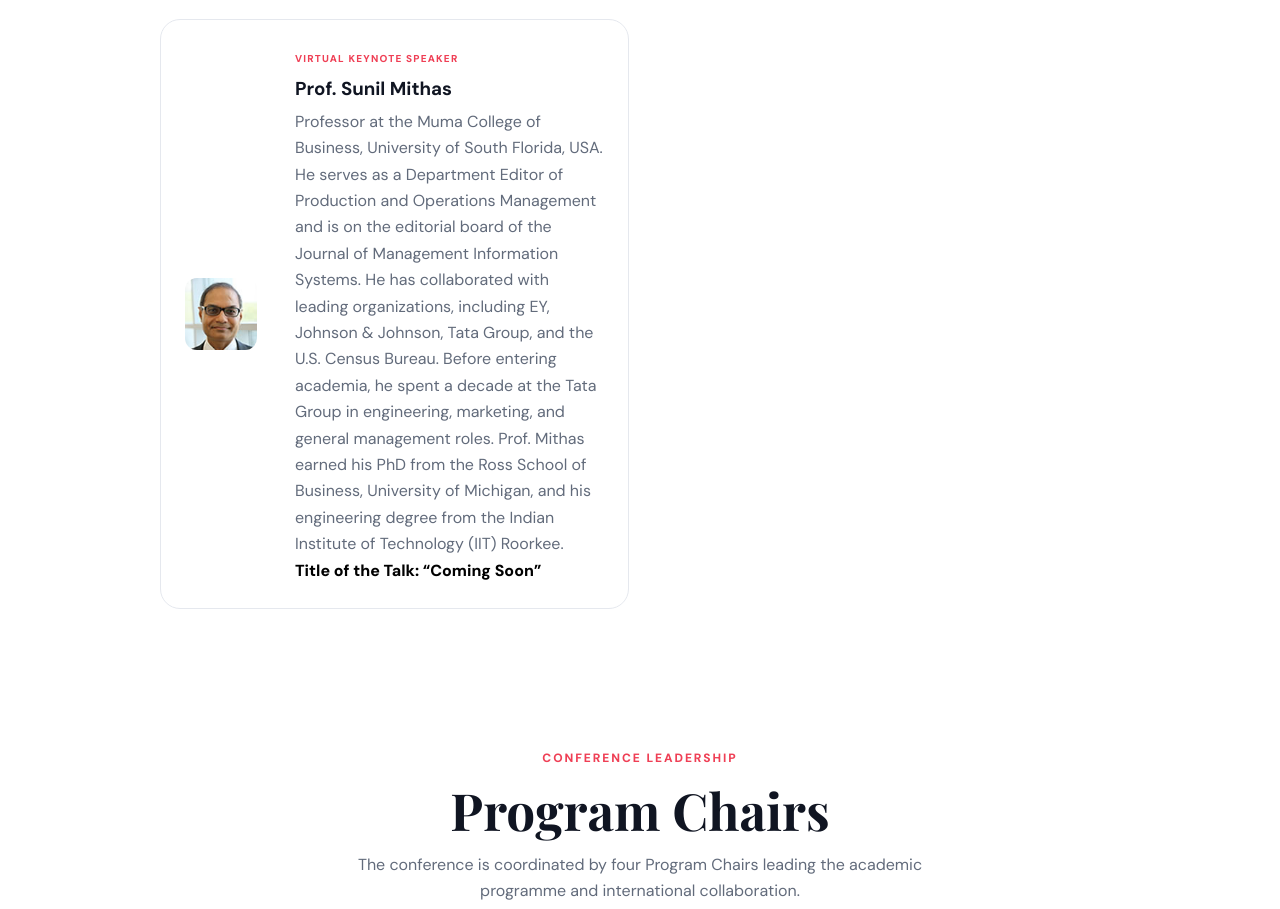
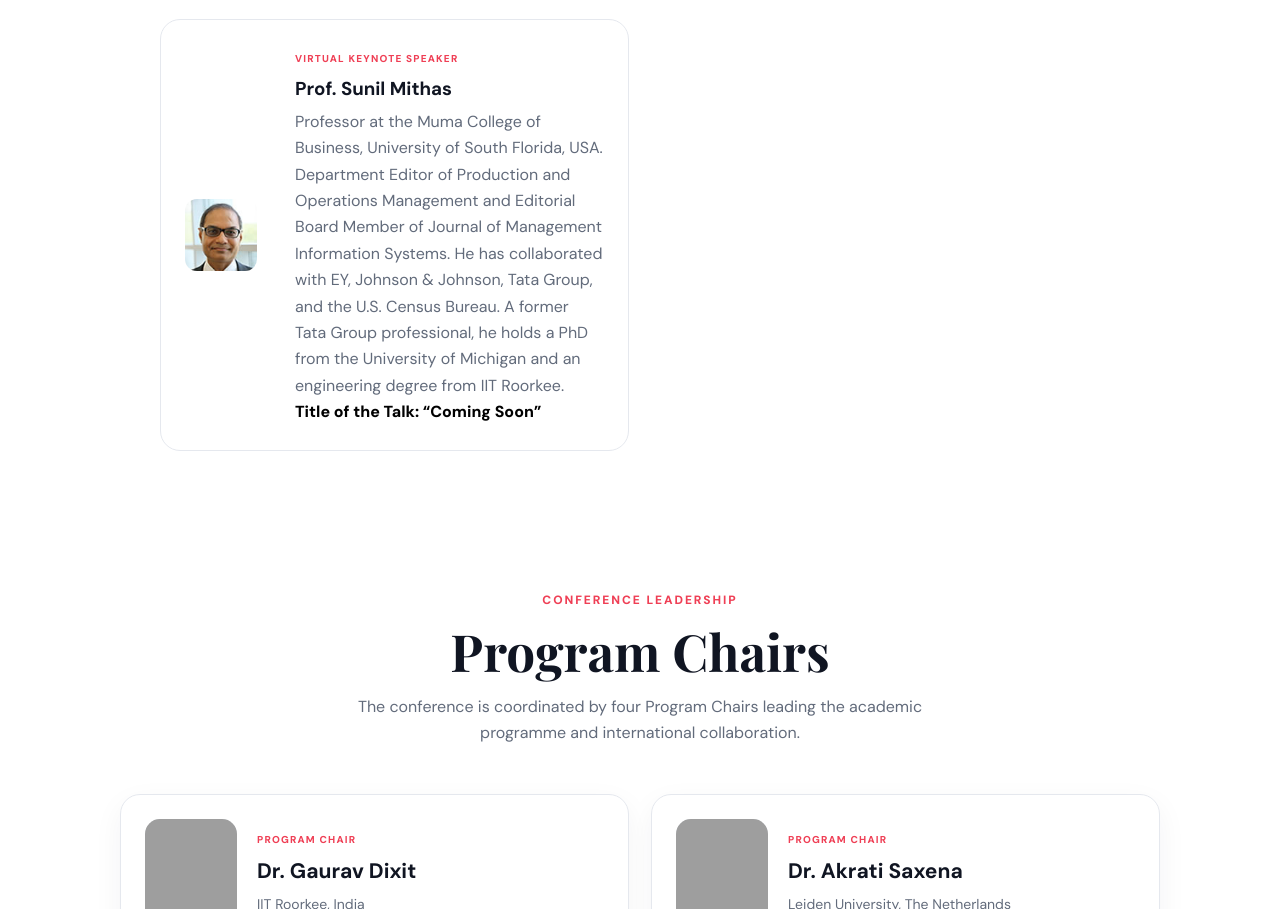
Before and after one commit to fairaiworkshop/fair-ai-data-science-conference-2027, a plain HTML site: page about.html in a window 1280 px wide. Shown: the part 8246-9155 px from the top of the page. Drawn offline with nearby package versions, Linux system fonts and the light colour scheme; grey boxes are pictures that could not be loaded.

Commit message:
Update about.html

```diff
--- a/about.html
+++ b/about.html
@@ -578,8 +578,7 @@
         <div>
           <span>Virtual Keynote Speaker</span>
           <h3>Prof. Sunil Mithas</h3>
-          <p>Professor at the Muma College of Business, University of South Florida, USA. He serves as a Department Editor of Production and Operations Management and is on the editorial board of the Journal of Management Information Systems. He has collaborated with leading organizations, including EY, Johnson & Johnson, Tata Group, and the U.S. Census Bureau. Before entering academia, he spent a decade at the Tata Group in engineering, marketing, and general management roles.
-Prof. Mithas earned his PhD from the Ross School of Business, University of Michigan, and his engineering degree from the Indian Institute of Technology (IIT) Roorkee.</p>
+          <p>Professor at the Muma College of Business, University of South Florida, USA. Department Editor of Production and Operations Management and Editorial Board Member of Journal of Management Information Systems. He has collaborated with EY, Johnson & Johnson, Tata Group, and the U.S. Census Bureau. A former Tata Group professional, he holds a PhD from the University of Michigan and an engineering degree from IIT Roorkee.</p>
           <p class="keynote-talk-title">
             <strong>Title of the Talk: “Coming Soon”</strong>
           </p>
```
